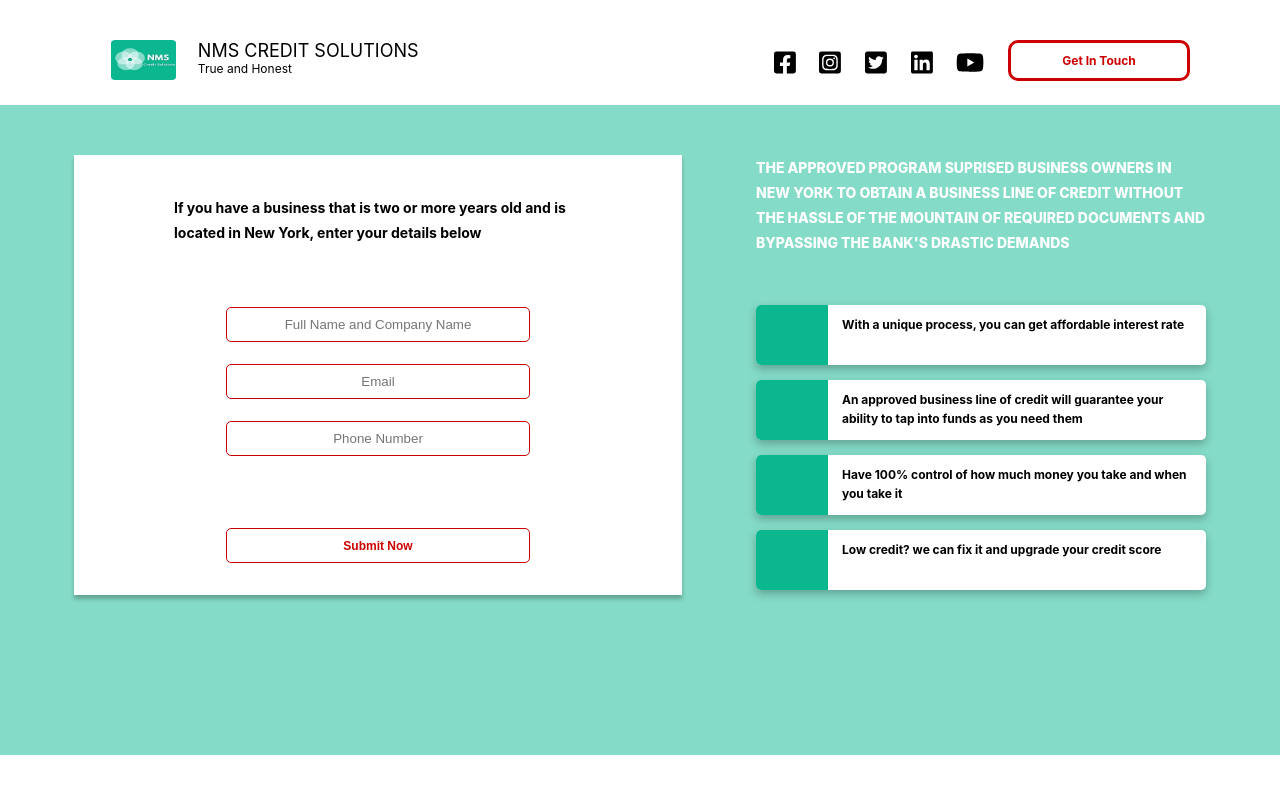
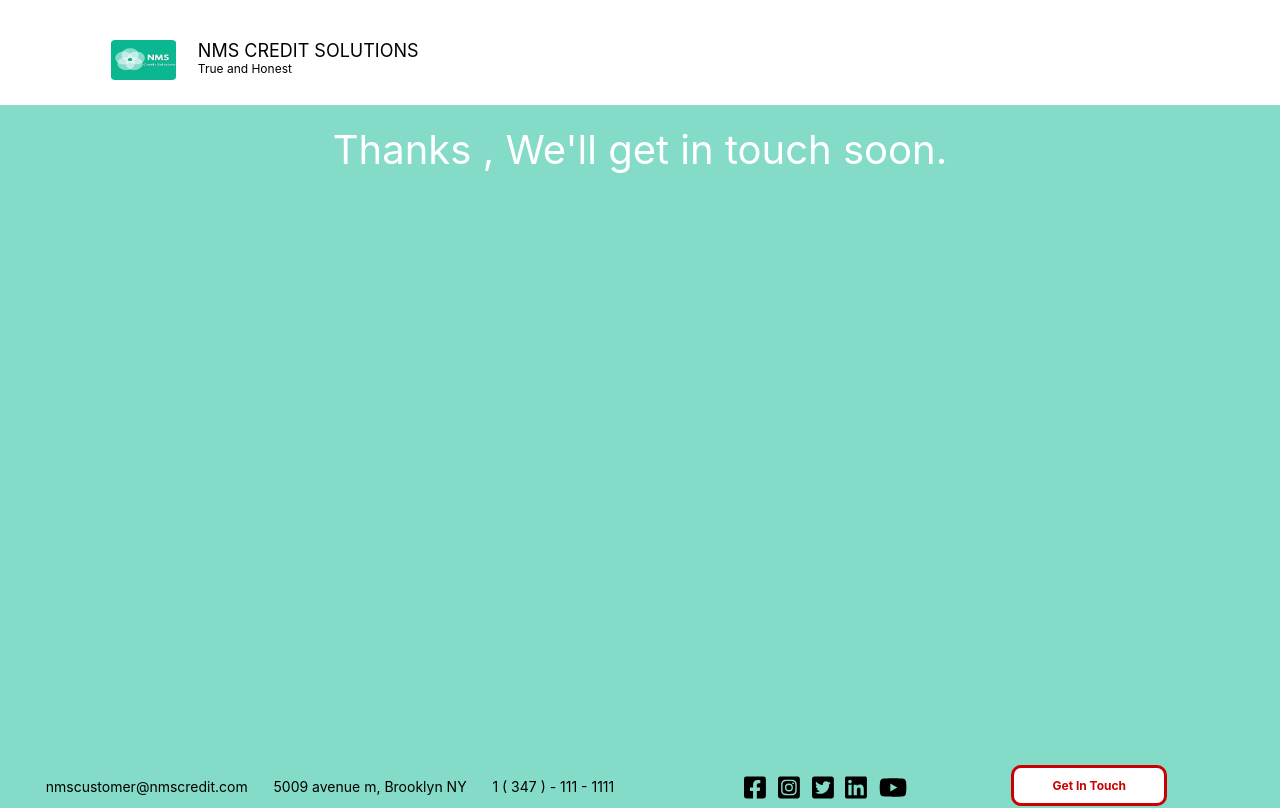
Before and after one commit to matalonyaniv14/nms_landing, a React (Create React App) app: page /sign-up in a window 1280 px wide. Shown: the top 808 px of the page. Built offline with nearby package versions, Linux system fonts and the light colour scheme.

Commit message:
form thank you page

```diff
--- a/package.json
+++ b/package.json
@@ -17,6 +17,7 @@
     "nonce": "^1.0.4",
     "react": "^16.13.1",
     "react-dom": "^16.13.1",
+    "react-router-dom": "^5.2.0",
     "react-scripts": "^3.4.3",
     "readline": "^1.3.0",
     "serve": "^11.3.2"
--- a/public/index.html
+++ b/public/index.html
@@ -120,6 +120,7 @@
         request = gapi.client.sheets.spreadsheets.values.append(params,JSON.stringify({values: [data]}))
         request.then(function(response) {
           console.log(response.result);
+          window.location = `/sign-up?name=${ data[0] }`;
       }, function(reason) {
           console.error('error: ' + reason.result.error.message);
       });
--- a/src/App/App.js
+++ b/src/App/App.js
@@ -2,23 +2,44 @@ import React from 'react';
 import Desktop from './Desktop';
 import Tablet from './Tablet';
 import Mobile from './Mobile';
+import Thanks from '../Components/Thanks/Thanks'
 import { isTablet, isMobile } from '../Utils/matchDevice.jsx'
 
+import {
+  BrowserRouter as Router,
+  Switch,
+  Route,
+  Link
+} from "react-router-dom";
 
 
 function App() {
 
+  const handleApp = () => {
+    if ( isTablet() ) {
+      return ( <> <Tablet /> </>);
+    }
 
+    if ( isMobile() ) {
+      return ( <> <Mobile /> </> );
+    }
 
-  if ( isTablet() ) {
-    return ( <> <Tablet /> </>);
+    return ( <> <Desktop /> </>);
   }
 
-  if ( isMobile() ) {
-    return ( <> <Mobile /> </> );
-  }
+  return (
+    <Router>
+        <Switch>
+            <Route path='/sign-up'>
+                <Thanks />
+            </Route>
+            <Route path='/'>
+              { handleApp() }
+            </Route>
+        </Switch>
+      </Router>
+  )
 
-  return ( <> <Desktop /> </>);
 }
 
 export default App;
--- a/src/Components/Form/Inputs.jsx
+++ b/src/Components/Form/Inputs.jsx
@@ -48,7 +48,7 @@ const Inputs = ( ) => {
                 type="text"
                 placeholder='Phone Number'
                 required/>
-            <div style={{ marginTop: '50px', width: 'auto' }}>
+            <div style={{ marginTop: '20px', width: 'auto' }}>
                    <input type="submit" value='Submit Now' />
             </div>
         </div>
--- /dev/null
+++ b/src/Components/Thanks/Thanks.jsx
@@ -0,0 +1,30 @@
+import React from 'react';
+import { useLocation} from 'react-router-dom';
+
+import Navbar from '../Navbar/Navbar.jsx';
+import Footer from '../Footer/Footer.jsx';
+
+const useQuery = () => {
+    return new URLSearchParams(useLocation().search);
+  }
+
+
+const Thanks = () => {
+    let match = useQuery();
+    const name = match.get('name') ?? '';
+    return (
+        <div>
+            <Navbar mobile={true}/>
+            <div style={{height: '80vh'}}>
+                <div style={{ height: '100%', textAlign: 'center',color: 'white', margin: '0 auto', width: '100%', backgroundColor: '#84dbc7' }} >
+                    <p style={{ paddingTop: '20px', fontSize: '40px'}}>
+                        Thanks { name }, We'll get in touch soon.
+                    </p>
+                </div>
+            </div>
+            <Footer />
+        </div>
+    )
+}
+
+export default Thanks;
```
Also changed, not shown: 1 other file (tests, documents, lock files or other folders).
